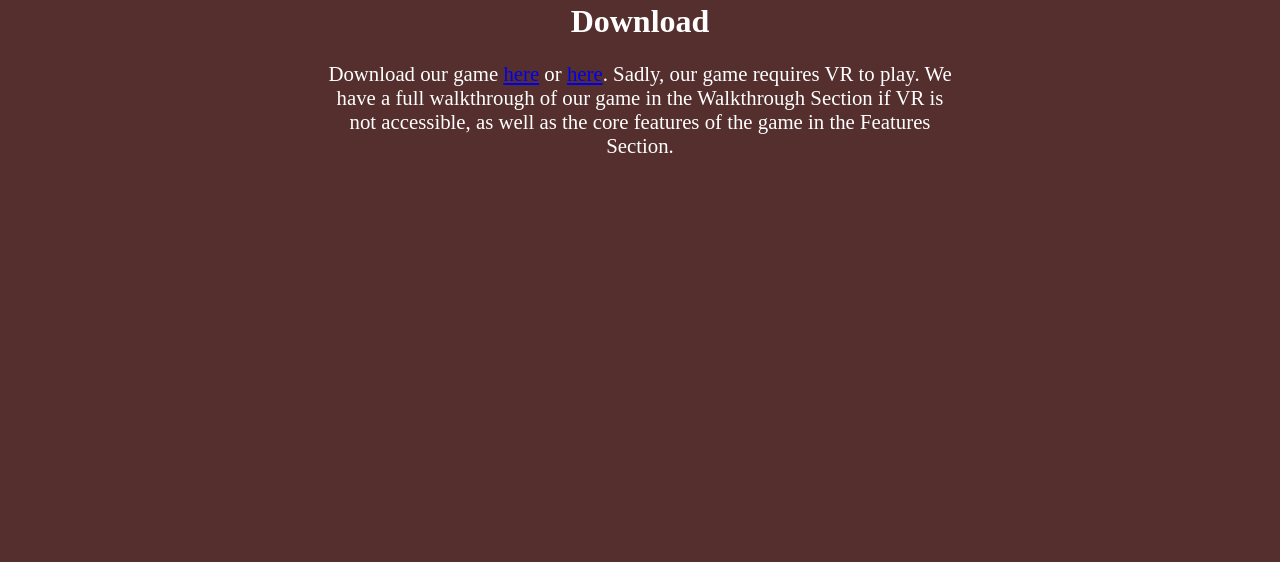
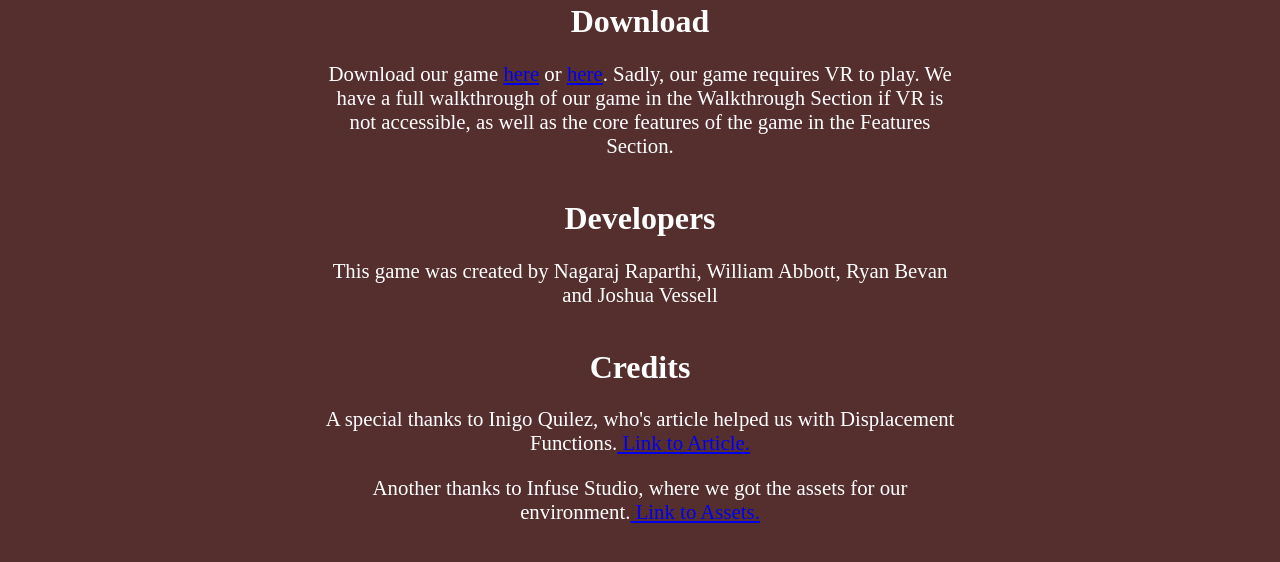
Before and after one commit to ryanbevan3/ryanbevan3.github.io, a plain HTML site: page youtube.html in a window 1280 px wide. Shown: the part 74-636 px from the top of the page. Drawn offline with Linux system fonts and the light colour scheme.

Commit message:
Add files via upload

```diff
--- a/youtube.html
+++ b/youtube.html
@@ -29,6 +29,25 @@
 				</p>
             </div>
         </div>
+		<div class="container">
+            <div class="homeHeader">
+                <h1>Developers</h1>
+				<p>
+					This game was created by Nagaraj Raparthi, William Abbott, Ryan Bevan and Joshua Vessell
+				</p>
+            </div>
+        </div>
+		<div class="container">
+            <div class="homeHeader">
+                <h1>Credits</h1>
+				<p>
+					A special thanks to Inigo Quilez, who's article helped us with Displacement Functions.<a href="http://iquilezles.org/www/articles/distfunctions/distfunctions.htm" target="_blank"> Link to Article.</a>
+				</p>
+				<p>
+					Another thanks to Infuse Studio, where we got the assets for our environment.<a href="https://www.unrealengine.com/marketplace/en-US/slug/a5b6a73fea5340bda9b8ac33d877c9e2" target="_blank"> Link to Assets.</a>
+				</p>
+            </div>
+        </div>
 
     </body>
 </html>
```
